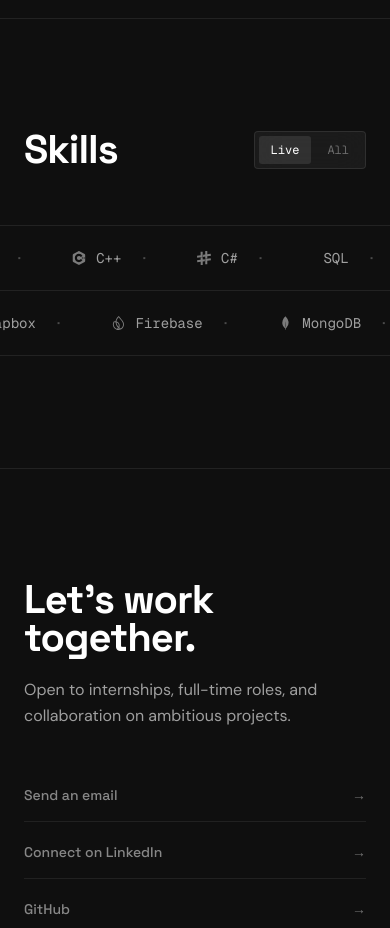
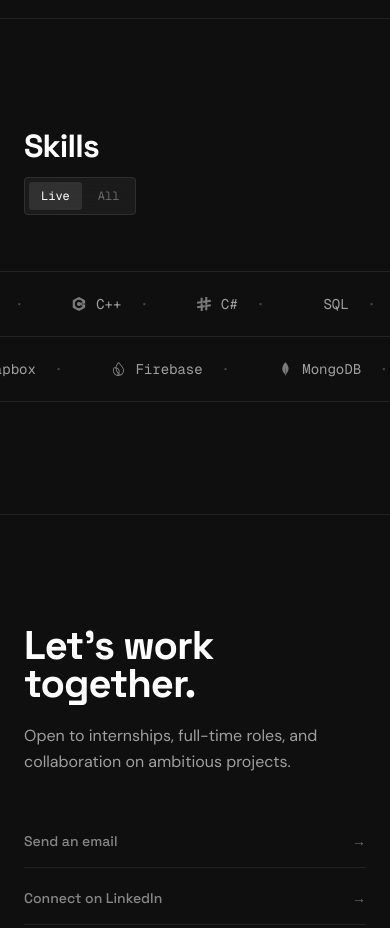
Before and after one commit to MagicPupu/portfolio, a Next.js app: page / in a window 390 px wide. Shown: the part 5520-6448 px from the top of the page. Built offline with nearby package versions, Linux system fonts and the light colour scheme.

Commit message:
chore: update dependencies to version 7.29.7 and js-yaml to 4.3.0; adjust Skills component layout

```diff
--- a/src/components/sections/Skills.tsx
+++ b/src/components/sections/Skills.tsx
@@ -87,15 +87,15 @@ export function Skills() {
         )}
       >
         {/* Header + toggle */}
-        <div className="max-w-6xl mx-auto px-6 sm:px-10 lg:px-16 mb-14 flex items-end justify-between gap-4">
+        <div className="max-w-6xl mx-auto px-6 sm:px-10 lg:px-16 mb-14 flex flex-col sm:flex-row sm:items-end sm:justify-between gap-4">
           <h2
-            className="font-display font-bold tracking-tight leading-[0.95] text-white"
-            style={{ fontSize: "clamp(2.5rem, 6vw, 5rem)" }}
+            className="font-display font-bold tracking-tight leading-[0.95] text-white min-w-0"
+            style={{ fontSize: "clamp(2rem, 6vw, 5rem)" }}
           >
             {t.skills.title}
           </h2>
 
-          <div className="flex items-center gap-1 glass-card rounded-lg p-1 shrink-0">
+          <div className="flex items-center gap-1 glass-card rounded-lg p-1 shrink-0 self-start sm:self-auto">
             <button
               onClick={() => setMode("marquee")}
               className={cn(
```
Also changed, not shown: 1 other file (tests, documents, lock files or other folders).
